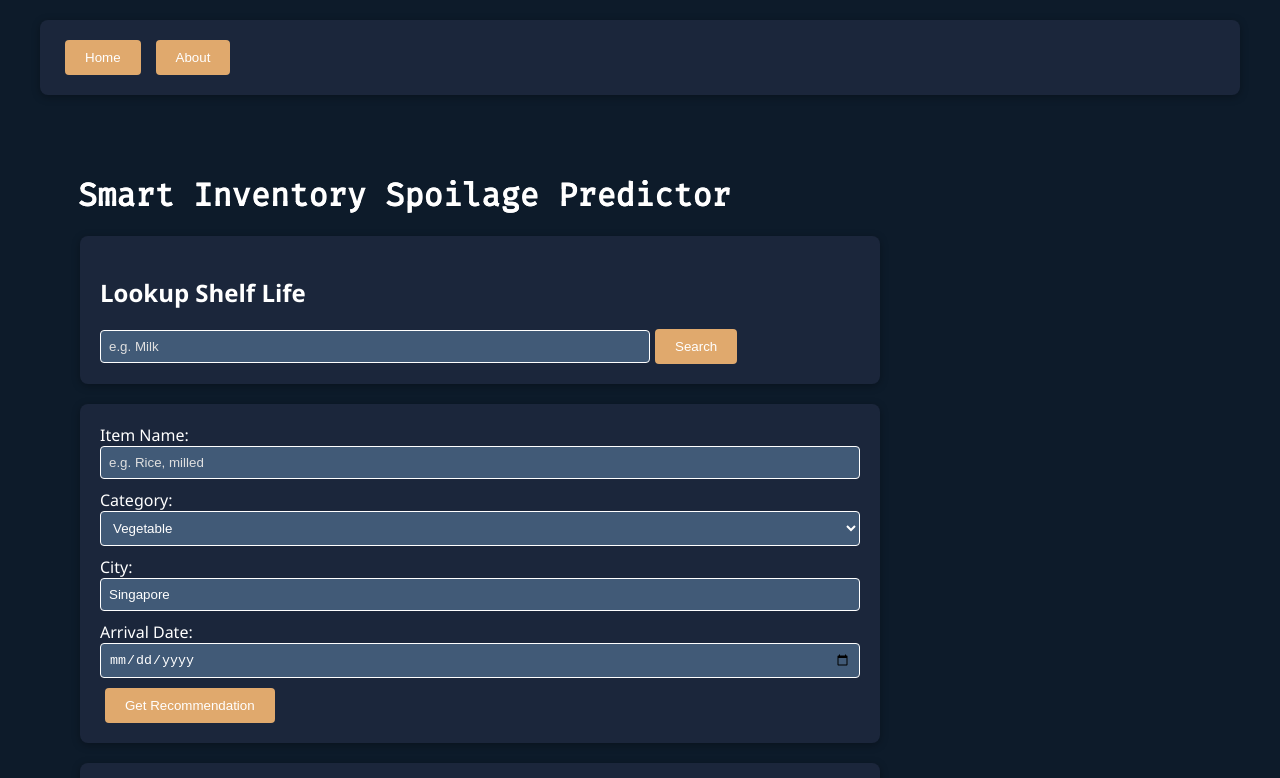
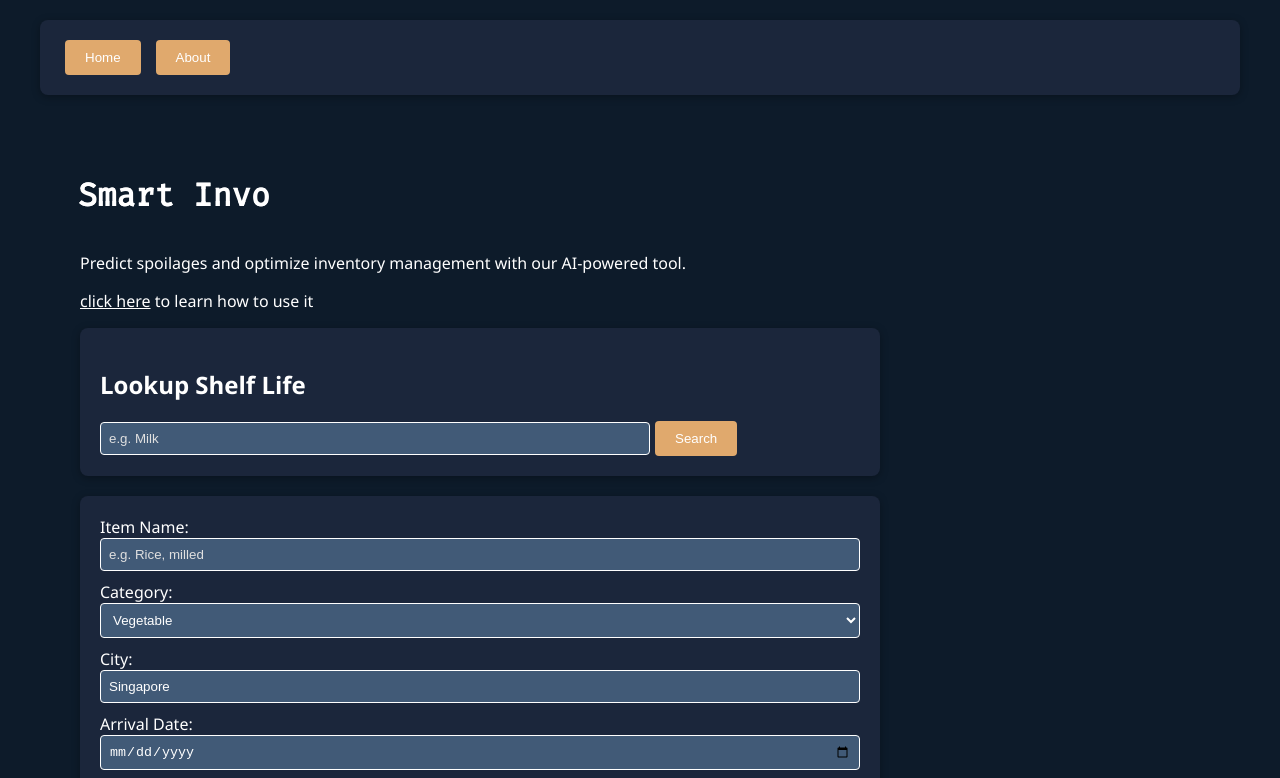
Before and after one commit to SyedSharuk16/smartinvo, a React (Create React App) app in the folder frontend/: page / in a window 1280 px wide. Shown: the top 778 px of the page. Built offline with nearby package versions, Linux system fonts and the light colour scheme; no server answers.

Commit message:
docs: update home page slogan

```diff
--- a/frontend/package.json
+++ b/frontend/package.json
@@ -12,7 +12,8 @@
     "react-chartjs-2": "^5.3.0",
     "react-dom": "^18.2.0",
     "react-scripts": "5.0.1",
-    "web-vitals": "^2.1.4"
+    "web-vitals": "^2.1.4",
+    "@lottiefiles/dotlottie-react": "^0.6.1"
   },
   "scripts": {
     "start": "react-scripts start",
--- a/frontend/src/About.js
+++ b/frontend/src/About.js
@@ -39,6 +39,11 @@ function About() {
             environmental signals to give proactive guidance that keeps food
             fresher for longer.
           </p>
+          <p>
+            To use the app, enter an item with its category, city, and arrival
+            date, then click "Get Recommendation" to see predicted spoilage and
+            guidance on managing your stock.
+          </p>
         </div>
       </div>
     </div>
--- a/frontend/src/App.css
+++ b/frontend/src/App.css
@@ -47,6 +47,17 @@ button {
 
 button:hover {
   background-color: #c68b59;
+}
+
+.link-button {
+  background: none;
+  border: none;
+  color: inherit;
+  text-decoration: underline;
+  cursor: pointer;
+  padding: 0;
+  margin: 0;
+  font: inherit;
 }
 
 .item-list {
--- a/frontend/src/App.js
+++ b/frontend/src/App.js
@@ -13,7 +13,7 @@ function App() {
         </button>
         <button onClick={() => setPage("about")}>About</button>
       </nav>
-      {page === "about" ? <About /> : <Home />}
+      {page === "about" ? <About /> : <Home onLearnMore={() => setPage("about")} />}
     </div>
   );
 }
--- a/frontend/src/Home.js
+++ b/frontend/src/Home.js
@@ -23,7 +23,7 @@ ChartJS.register(
 );
 ChartJS.defaults.color = "#FFFFFF";
 
-function Home() {
+function Home({ onLearnMore }) {
   const [item, setItem] = useState("");
   const [category, setCategory] = useState("vegetable");
   const [city, setCity] = useState("Singapore");
@@ -157,17 +157,44 @@ function Home() {
     fetchStoreStats(city);
   }, [city]);
 
+  const [LottiePlayer, setLottiePlayer] = useState(null);
+  useEffect(() => {
+    import("@lottiefiles/dotlottie-react")
+      .then((mod) => setLottiePlayer(() => mod.DotLottieReact))
+      .catch(() => setLottiePlayer(() => null));
+  }, []);
+
   const topGlobal = globalWaste[0];
 
   return (
     <div className="app-wrapper">
       <div className="container">
-        <h1
-          className="fade-in glitch"
-          title="Smart Inventory Spoilage Predictor"
-        >
-          Smart Inventory Spoilage Predictor
-        </h1>
+        <div style={{ display: "flex", alignItems: "center", gap: 10 }}>
+          <h1 className="fade-in glitch" title="Smart Invo">
+            Smart Invo
+          </h1>
+          {LottiePlayer && (
+            <LottiePlayer
+              src="https://lottie.host/22b30ede-a986-4d36-b226-25a6c2e04a1b/puJ75NtU1L.lottie"
+              loop
+              autoplay
+              style={{ width: 100, height: 100 }}
+            />
+          )}
+        </div>
+        <p className="fade-in">
+          Predict spoilages and optimize inventory management with our AI-powered tool.
+        </p>
+        <p className="fade-in" style={{ color: "white" }}>
+          <button
+            type="button"
+            onClick={() => onLearnMore && onLearnMore()}
+            className="link-button"
+          >
+            click here
+          </button>{" "}
+          to learn how to use it
+        </p>
 
       <div className="card">
         <h2>Lookup Shelf Life</h2>
```
Also changed, not shown: 1 other file (tests, documents, lock files or other folders).
